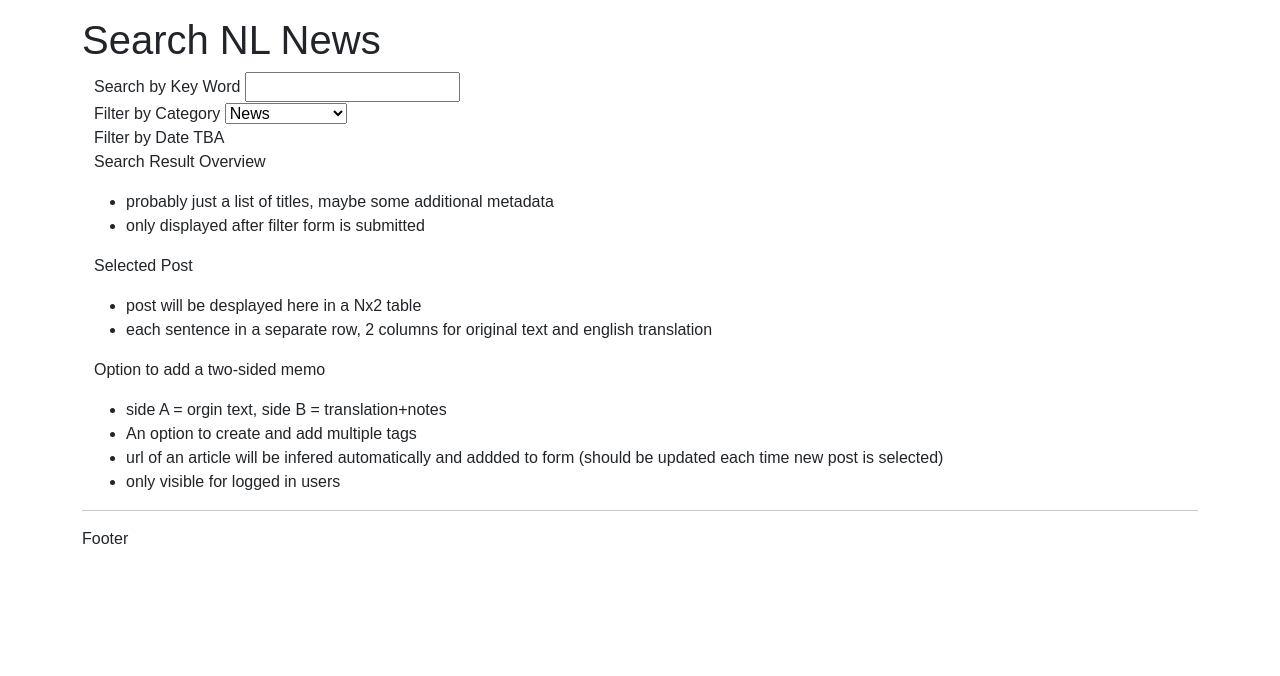
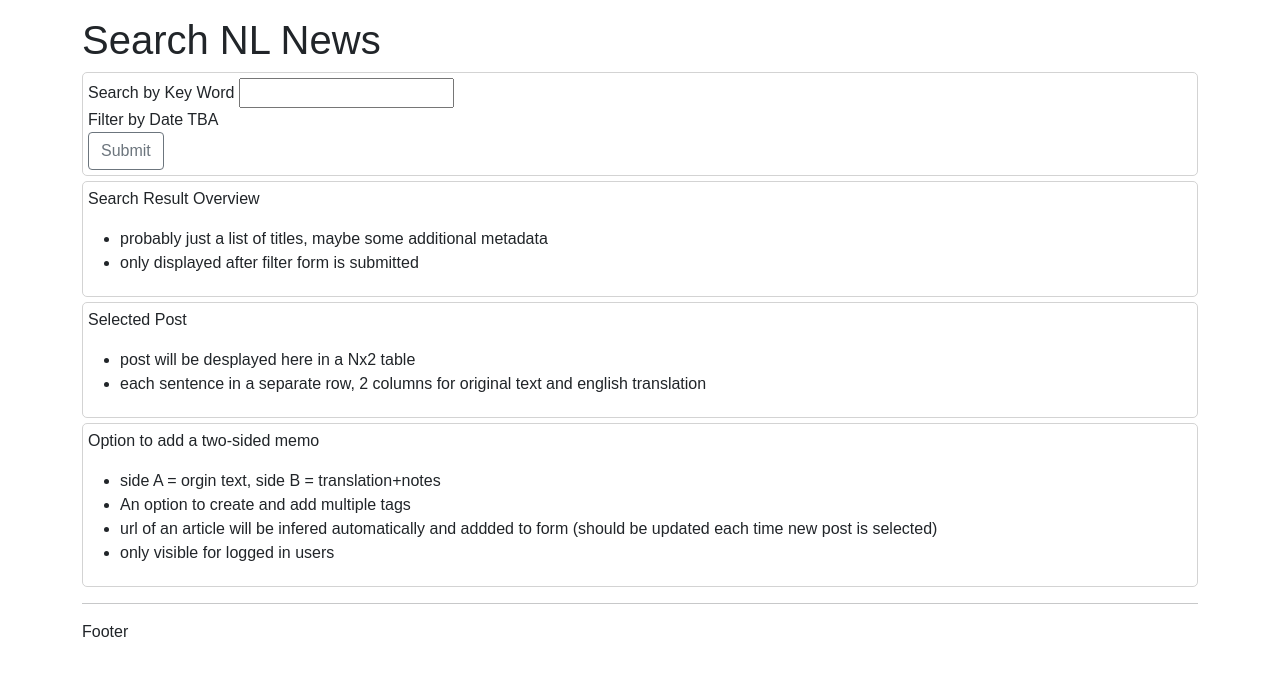
Before and after one commit to axyorah/nl-news-translator, a Django app: page /news/ in a window 1280 px wide. Shown: the part 41-717 px from the top of the page. Run offline with Django 3.2, Linux system fonts and the light colour scheme.

Commit message:
refactor: slightely refactored `news.html` and moved some parts to `partials/`

```diff
--- a/news/templates/news/news.html
+++ b/news/templates/news/news.html
@@ -3,53 +3,26 @@
 {% block content %}
 <h1>Search NL News</h1>
 
-<section class="container box-container" id="box-filter">
-  <form>
-    <div>
-      <label for="query-filter">Search by Key Word</label>
-      <input type="text" id="query-filter" />
-    </div>
+<section class="container box-container boxed" id="box-filter">
 
-    <div>
-      <label for="category-filter">Filter by Category</label>
-      <select>
-        <option value="business">News</option>
-        <option value="entertainment">Entertainment</option>
-        <option value="general">General</option>
-        <option value="health">Health</option>
-        <option value="science">Science</option>
-        <option value="sports">Sports</option>
-        <option value="technology">Technology</option>
-      </select>
-    </div>
+  {% include './partials/filter.html' %}
 
-    <div>
-      <label for="date-filter">Filter by Date</label>
-      <span>TBA</span>
-    </div>
-  </form>
 </section>
 
-<section class="container box-container" id="news-overview">
-  <p>Search Result Overview</p>
-  <ul>
-    <li>probably just a list of titles, maybe some additional metadata</li>
-    <li>only displayed after filter form is submitted</li>
-  </ul>
+<section class="container box-container boxed" id="news-overview">
+
+  {% include './partials/post-list.html' %}
+
 </section>
 
-<section class="container box-container" id="post">
-  <p>Selected Post</p>
-  <ul>
-    <li>post will be desplayed here in a Nx2 table</li>
-    <li>
-      each sentence in a separate row, 2 columns for original text and english
-      translation
-    </li>
-  </ul>
+<section class="container box-container boxed" id="post">
+
+  {% include './partials/post-selected.html' %}
+
 </section>
 
-<section class="container box-container" id="memo">
+<section class="container box-container boxed" id="memo">
+  <!-- THIS WILL BE MOVED TO MEMOS APP -->
   <p>Option to add a two-sided memo</p>
   <ul>
     <li>side A = orgin text, side B = translation+notes</li>
--- /dev/null
+++ b/news/templates/news/partials/filter.html
@@ -0,0 +1,30 @@
+<form action="#" method="POST">
+  {% csrf_token %}
+
+  <div class="hor-collection" id="category-container">
+    {% for name in categories %}
+      <input
+        type="checkbox"
+        class="btn-check"
+        id="category-{{ name }}"
+        name="category-{{ name }}"
+        autocomplete="off"
+      />
+      <label class="btn btn-outline-secondary" for="category-{{ name }}">
+          lbl-{{ name }}
+      </label>
+    {% endfor %}
+  </div>
+
+    <div id="query-container">
+      <label for="query-filter">Search by Key Word</label>
+      <input type="text" id="query-filter" name="query-filter"/>
+    </div>
+
+    <div id="date-container">
+      <label for="date-filter">Filter by Date</label>
+      <span>TBA</span>
+    </div>
+
+  <button type="submit" class="btn btn-outline-secondary">Submit</button>
+</form>
--- /dev/null
+++ b/news/templates/news/partials/post-list.html
@@ -0,0 +1,5 @@
+<p>Search Result Overview</p>
+<ul>
+  <li>probably just a list of titles, maybe some additional metadata</li>
+  <li>only displayed after filter form is submitted</li>
+</ul>
--- /dev/null
+++ b/news/templates/news/partials/post-selected.html
@@ -0,0 +1,8 @@
+<p>Selected Post</p>
+<ul>
+  <li>post will be desplayed here in a Nx2 table</li>
+  <li>
+    each sentence in a separate row, 2 columns for original text and english
+    translation
+  </li>
+</ul>
--- a/static/css/style.css
+++ b/static/css/style.css
@@ -1,3 +1,11 @@
 body {
     font-family: sans-serif;
 }
+
+.boxed {
+    border: 1px solid rgba(200,200,200,0.8);
+    border-radius: 5px;
+    margin-top: 5px;
+    margin-bottom: 5px;
+    padding: 5px;
+}
```
